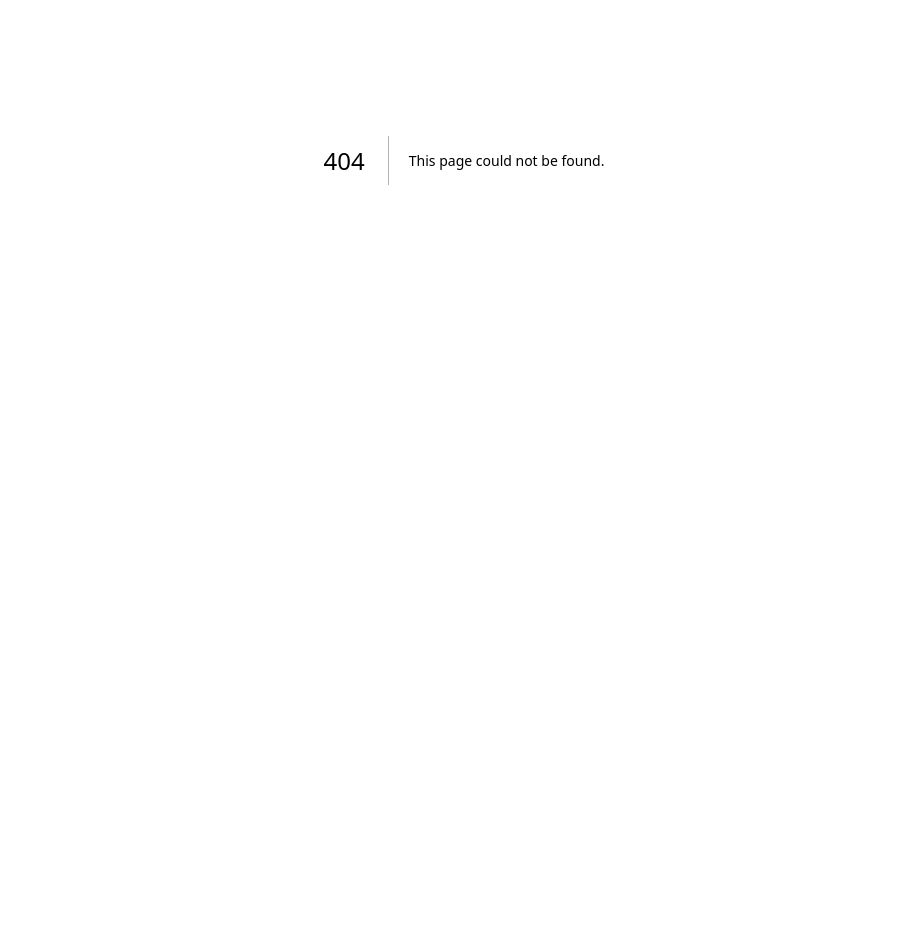
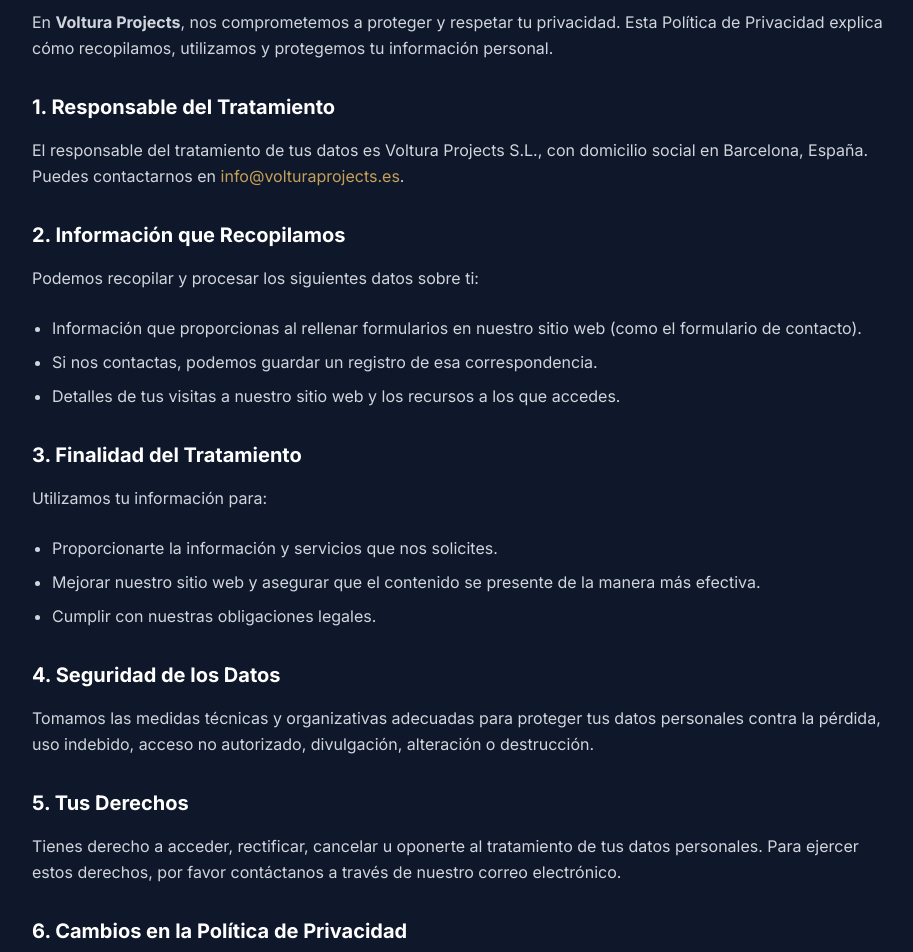
Before and after one commit to buzzmarketinges/voltura-projects, a Next.js app: page /politica-privacidad in a window 1280 px wide. Before the commit this address had no page. Shown: the part 240-1192 px from the top of the page, without its empty margins (176-1089 px from the left). Before the commit the page ends 800 px from the top, so only its background shows below. Built offline with nearby package versions, Linux system fonts and the light colour scheme; a web font is replaced by a local one.

Commit message:
Add policies and updated footer

```diff
--- /dev/null
+++ b/src/app/politica-cookies/page.tsx
@@ -0,0 +1,53 @@
+import { Navbar } from "@/components/navbar";
+import { Footer } from "@/components/footer";
+
+export const metadata = {
+    title: "Política de Cookies | Voltura Projects",
+    description: "Información sobre el uso de cookies en Voltura Projects.",
+};
+
+export default function CookiesPolicyPage() {
+    return (
+        <main className="bg-voltura-blue text-voltura-stone min-h-screen font-sans">
+            <Navbar />
+            <div className="max-w-4xl mx-auto px-4 py-24">
+                <h1 className="text-3xl md:text-4xl font-serif text-white mb-8">Política de Cookies</h1>
+
+                <div className="space-y-6 text-gray-300 leading-relaxed text-sm md:text-base">
+                    <p>
+                        En <strong>Voltura Projects</strong> utilizamos cookies para mejorar tu experiencia en nuestro sitio web. Esta política explica qué son las cookies, cómo las utilizamos y cómo puedes controlarlas.
+                    </p>
+
+                    <h2 className="text-xl font-bold text-white mt-8 mb-4">1. ¿Qué son las Cookies?</h2>
+                    <p>
+                        Las cookies son pequeños archivos de texto que se almacenan en tu dispositivo cuando visitas un sitio web. Se utilizan ampliamente para que los sitios web funcionen, o funcionen de manera más eficiente, así como para proporcionar información a los propietarios del sitio.
+                    </p>
+
+                    <h2 className="text-xl font-bold text-white mt-8 mb-4">2. Cookies que Utilizamos</h2>
+                    <p>
+                        Podemos utilizar los siguientes tipos de cookies:
+                    </p>
+                    <ul className="list-disc pl-5 space-y-2">
+                        <li><strong>Cookies estrictamente necesarias:</strong> Son esenciales para que puedas navegar por el sitio web y utilizar sus funciones.</li>
+                        <li><strong>Cookies de rendimiento (Analíticas):</strong> Nos permiten contar las visitas y fuentes de tráfico para poder medir y mejorar el rendimiento de nuestro sitio. Utilizamos Google Analytics para este fin. Toda la información que recogen estas cookies es agregada y, por lo tanto, anónima.</li>
+                        <li><strong>Cookies de funcionalidad:</strong> Permiten que el sitio web recuerde las elecciones que haces (como tu nombre de usuario, idioma o la región en la que te encuentras) y proporcione características mejoradas y más personales.</li>
+                    </ul>
+
+                    <h2 className="text-xl font-bold text-white mt-8 mb-4">3. Cómo Controlar las Cookies</h2>
+                    <p>
+                        La mayoría de los navegadores web aceptan cookies automáticamente, pero normalmente puedes modificar la configuración de tu navegador para rechazar cookies si lo prefieres. Sin embargo, esto puede impedir que aproveches al máximo el sitio web.
+                    </p>
+                    <p>
+                        Puedes encontrar más información sobre cómo administrar las cookies en la función de "Ayuda" de tu navegador o visitando <a href="https://www.aboutcookies.org" target="_blank" rel="noopener noreferrer" className="text-voltura-gold hover:underline">www.aboutcookies.org</a>.
+                    </p>
+
+                    <h2 className="text-xl font-bold text-white mt-8 mb-4">4. Cookies de Terceros</h2>
+                    <p>
+                        Ten en cuenta que los terceros (incluyendo, por ejemplo, redes de publicidad y proveedores de servicios externos como servicios de análisis de tráfico web) también pueden utilizar cookies, sobre las cuales no tenemos control. Es probable que estas cookies sean cookies de análisis/rendimiento o cookies de orientación.
+                    </p>
+                </div>
+            </div>
+            <Footer />
+        </main>
+    );
+}
--- /dev/null
+++ b/src/app/politica-privacidad/page.tsx
@@ -0,0 +1,65 @@
+import { Navbar } from "@/components/navbar";
+import { Footer } from "@/components/footer";
+
+export const metadata = {
+    title: "Política de Privacidad | Voltura Projects",
+    description: "Política de privacidad y protección de datos de Voltura Projects.",
+};
+
+export default function PrivacyPolicyPage() {
+    return (
+        <main className="bg-voltura-blue text-voltura-stone min-h-screen font-sans">
+            <Navbar />
+            <div className="max-w-4xl mx-auto px-4 py-24">
+                <h1 className="text-3xl md:text-4xl font-serif text-white mb-8">Política de Privacidad</h1>
+
+                <div className="space-y-6 text-gray-300 leading-relaxed text-sm md:text-base">
+                    <p>
+                        En <strong>Voltura Projects</strong>, nos comprometemos a proteger y respetar tu privacidad. Esta Política de Privacidad explica cómo recopilamos, utilizamos y protegemos tu información personal.
+                    </p>
+
+                    <h2 className="text-xl font-bold text-white mt-8 mb-4">1. Responsable del Tratamiento</h2>
+                    <p>
+                        El responsable del tratamiento de tus datos es Voltura Projects S.L., con domicilio social en Barcelona, España. Puedes contactarnos en <a href="mailto:info@volturaprojects.es" className="text-voltura-gold hover:underline">info@volturaprojects.es</a>.
+                    </p>
+
+                    <h2 className="text-xl font-bold text-white mt-8 mb-4">2. Información que Recopilamos</h2>
+                    <p>
+                        Podemos recopilar y procesar los siguientes datos sobre ti:
+                    </p>
+                    <ul className="list-disc pl-5 space-y-2">
+                        <li>Información que proporcionas al rellenar formularios en nuestro sitio web (como el formulario de contacto).</li>
+                        <li>Si nos contactas, podemos guardar un registro de esa correspondencia.</li>
+                        <li>Detalles de tus visitas a nuestro sitio web y los recursos a los que accedes.</li>
+                    </ul>
+
+                    <h2 className="text-xl font-bold text-white mt-8 mb-4">3. Finalidad del Tratamiento</h2>
+                    <p>
+                        Utilizamos tu información para:
+                    </p>
+                    <ul className="list-disc pl-5 space-y-2">
+                        <li>Proporcionarte la información y servicios que nos solicites.</li>
+                        <li>Mejorar nuestro sitio web y asegurar que el contenido se presente de la manera más efectiva.</li>
+                        <li>Cumplir con nuestras obligaciones legales.</li>
+                    </ul>
+
+                    <h2 className="text-xl font-bold text-white mt-8 mb-4">4. Seguridad de los Datos</h2>
+                    <p>
+                        Tomamos las medidas técnicas y organizativas adecuadas para proteger tus datos personales contra la pérdida, uso indebido, acceso no autorizado, divulgación, alteración o destrucción.
+                    </p>
+
+                    <h2 className="text-xl font-bold text-white mt-8 mb-4">5. Tus Derechos</h2>
+                    <p>
+                        Tienes derecho a acceder, rectificar, cancelar u oponerte al tratamiento de tus datos personales. Para ejercer estos derechos, por favor contáctanos a través de nuestro correo electrónico.
+                    </p>
+
+                    <h2 className="text-xl font-bold text-white mt-8 mb-4">6. Cambios en la Política de Privacidad</h2>
+                    <p>
+                        Cualquier cambio que realicemos en nuestra política de privacidad en el futuro se publicará en esta página.
+                    </p>
+                </div>
+            </div>
+            <Footer />
+        </main>
+    );
+}
--- a/src/components/footer.tsx
+++ b/src/components/footer.tsx
@@ -22,8 +22,13 @@
                     <ul className="space-y-2 opacity-80">
                         <li>Voltura Projects S.L.</li>
                         <li>
-                            <Link href="/terminos-condiciones" className="hover:text-voltura-gold transition-colors text-sm">
-                                Términos y Condiciones
+                            <Link href="/politica-privacidad" className="hover:text-voltura-gold transition-colors text-sm">
+                                Política de Privacidad
+                            </Link>
+                        </li>
+                        <li>
+                            <Link href="/politica-cookies" className="hover:text-voltura-gold transition-colors text-sm">
+                                Política de Cookies
                             </Link>
                         </li>
                     </ul>
@@ -41,6 +46,13 @@
                     </ul>
                 </div>
             </div>
+
+            {/* Sub-footer Agency Credit */}
+            <div className="max-w-7xl mx-auto px-4 sm:px-6 lg:px-8 mt-12 pt-8 border-t border-white/5 text-center">
+                <p className="text-xs text-white/30 tracking-wide">
+                    Página web desarrollada por la <a href="https://buzzmarketing.es/agencia-de-marketing-digital-en-barcelona/" target="_blank" rel="noopener noreferrer" className="text-inherit hover:text-white/50 transition-colors">agencia de marketing digital de Barcelona</a> BuzzMarketing.
+                </p>
+            </div>
         </footer>
     );
 }
```
